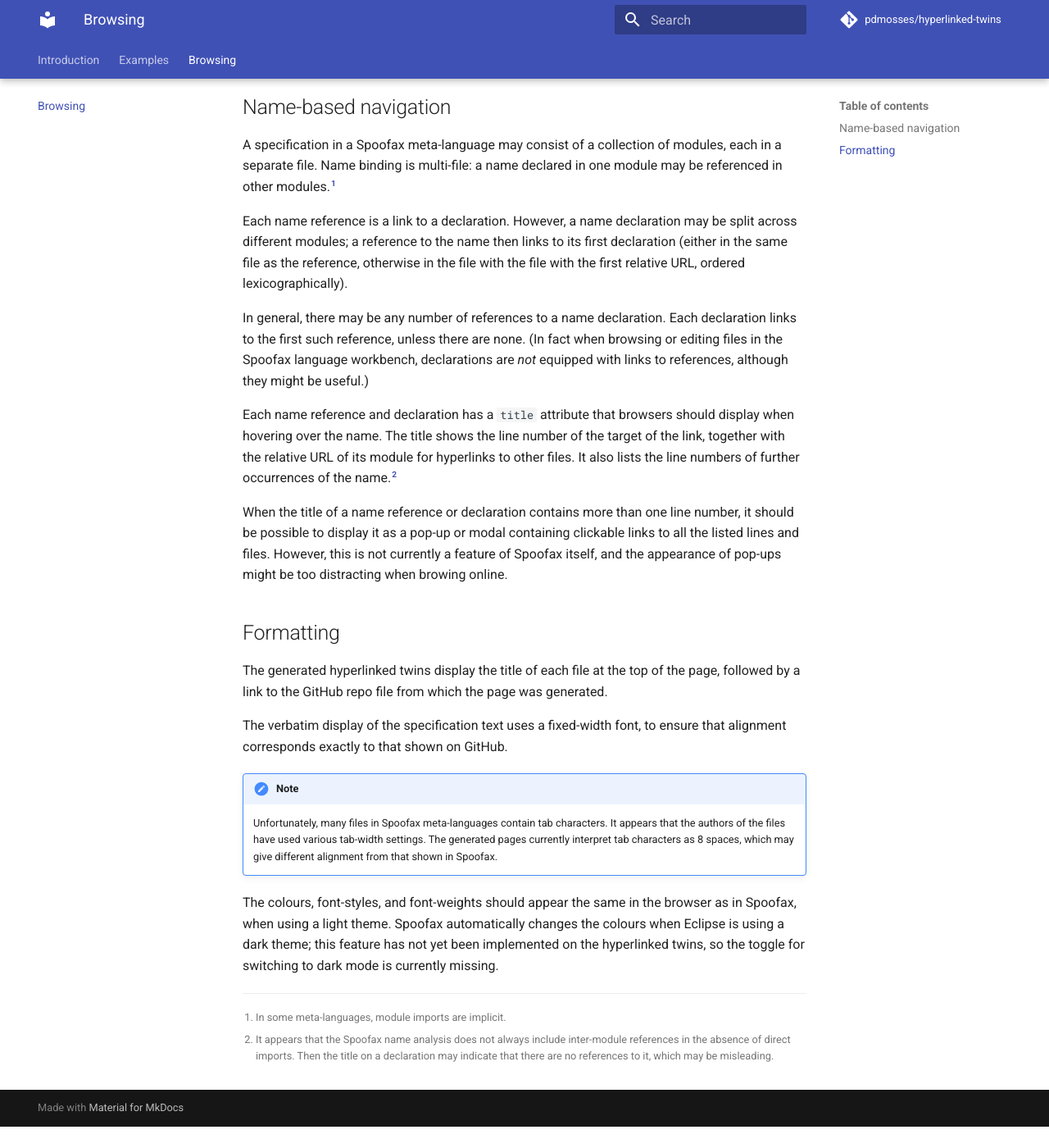
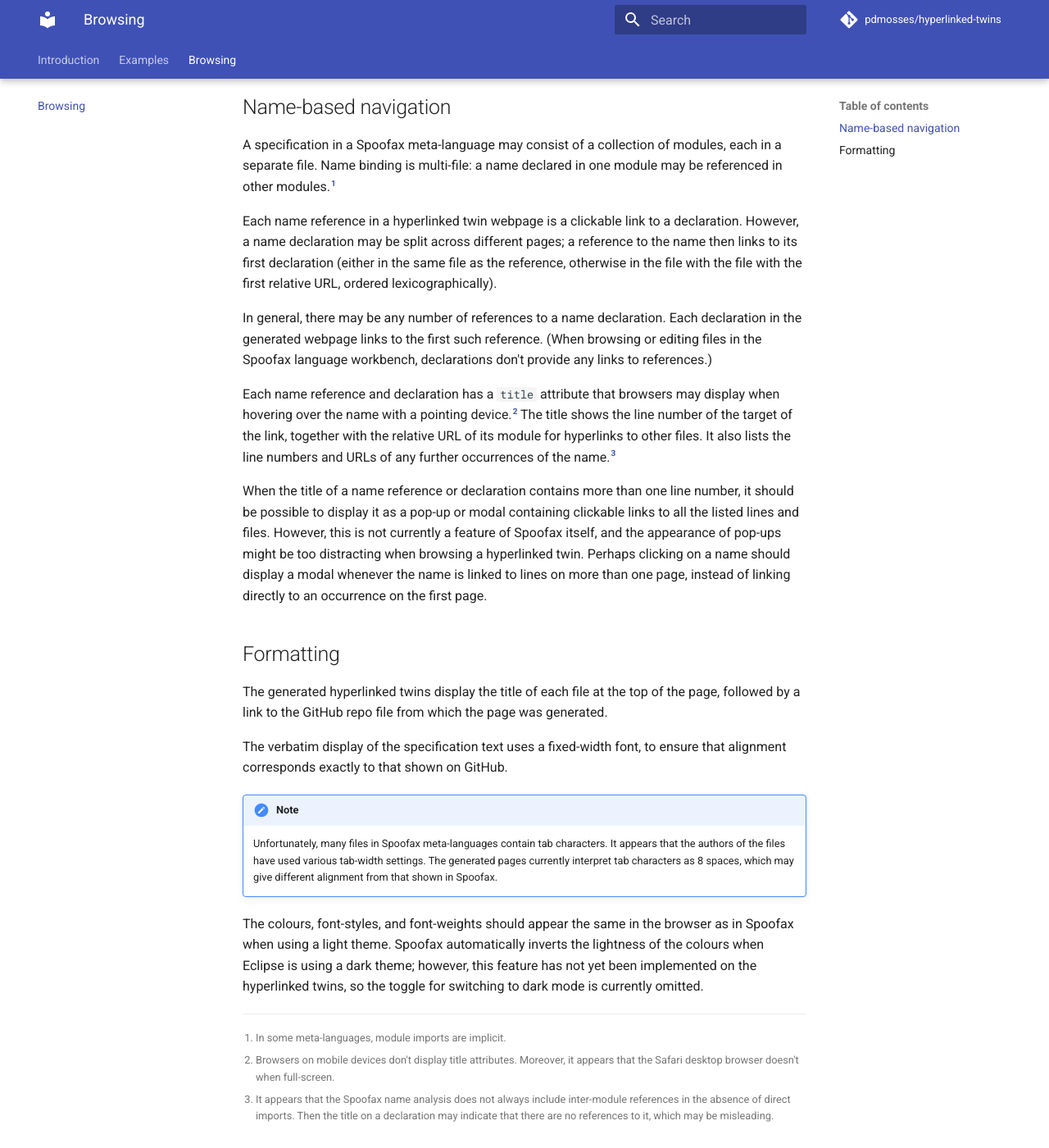
Before and after one commit to pdmosses/hyperlinked-twins, an MkDocs documentation site: the page built from docs/browsing.md, in a window 1280 px wide and 1400 px high, scrolled down 206 px. Shown: the whole window at 82% size. Built offline with MkDocs 1.6.1 and Material for MkDocs 9.7.7, drawn with Linux system fonts in a browser that asks for light colours; comment, search, counter and statistics services are not loaded; before the commit the page ends 1580 px from its top, so only the background shows below that.

Commit message:
Update browsing.md
- Clarifications

```diff
--- a/docs/browsing.md
+++ b/docs/browsing.md
@@ -11,23 +11,25 @@
 
 [^imports]: In some meta-languages, module imports are implicit.
 
-Each name reference is a link to a declaration.
-However, a name declaration may be split across different modules;
+Each name reference in a hyperlinked twin webpage is a clickable link to a declaration.
+However, a name declaration may be split across different pages;
 a reference to the name then links to its first declaration
 (either in the same file as the reference,
 otherwise in the file with the file with the first relative URL, ordered lexicographically).
 
 In general, there may be any number of references to a name declaration.
-Each declaration links to the first such reference, unless there are none.
-(In fact when browsing or editing files in the Spoofax language workbench,
-declarations are *not* equipped with links to references,
-although they might be useful.)
+Each declaration in the generated webpage links to the first such reference.
+(When browsing or editing files in the Spoofax language workbench,
+declarations don't provide any links to references.)
 
-Each name reference and declaration has a `title` attribute that browsers should display
-when hovering over the name.
+Each name reference and declaration has a `title` attribute that browsers may display
+when hovering over the name with a pointing device.[^title]
 The title shows the line number of the target of the link,
 together with the relative URL of its module for hyperlinks to other files.
-It also lists the line numbers of further occurrences of the name.[^missing]
+It also lists the line numbers and URLs of any further occurrences of the name.[^missing]
+
+[^title]: Browsers on mobile devices don't display title attributes.
+    Moreover, it appears that the Safari desktop browser doesn't when full-screen.
 
 [^missing]: It appears that the Spoofax name analysis does not always include inter-module references
     in the absence of direct imports.
@@ -38,7 +40,9 @@
 it should be possible to display it as a pop-up or modal
 containing clickable links to all the listed lines and files.
 However, this is not currently a feature of Spoofax itself,
-and the appearance of pop-ups might be too distracting when browing online.
+and the appearance of pop-ups might be too distracting when browsing a hyperlinked twin.
+Perhaps clicking on a name should display a modal whenever the name is linked to lines on more than one page,
+instead of linking directly to an occurrence on the first page.
 
 ## Formatting
 
@@ -56,7 +60,7 @@
     which may give different alignment from that shown in Spoofax.
 
 The colours, font-styles, and font-weights should appear the same in the browser
-as in Spoofax, when using a light theme.
-Spoofax automatically changes the colours when Eclipse is using a dark theme;
-this feature has not yet been implemented on the hyperlinked twins,
-so the toggle for switching to dark mode is currently missing.
+as in Spoofax when using a light theme.
+Spoofax automatically inverts the lightness of the colours when Eclipse is using a dark theme;
+however, this feature has not yet been implemented on the hyperlinked twins,
+so the toggle for switching to dark mode is currently omitted.
```
